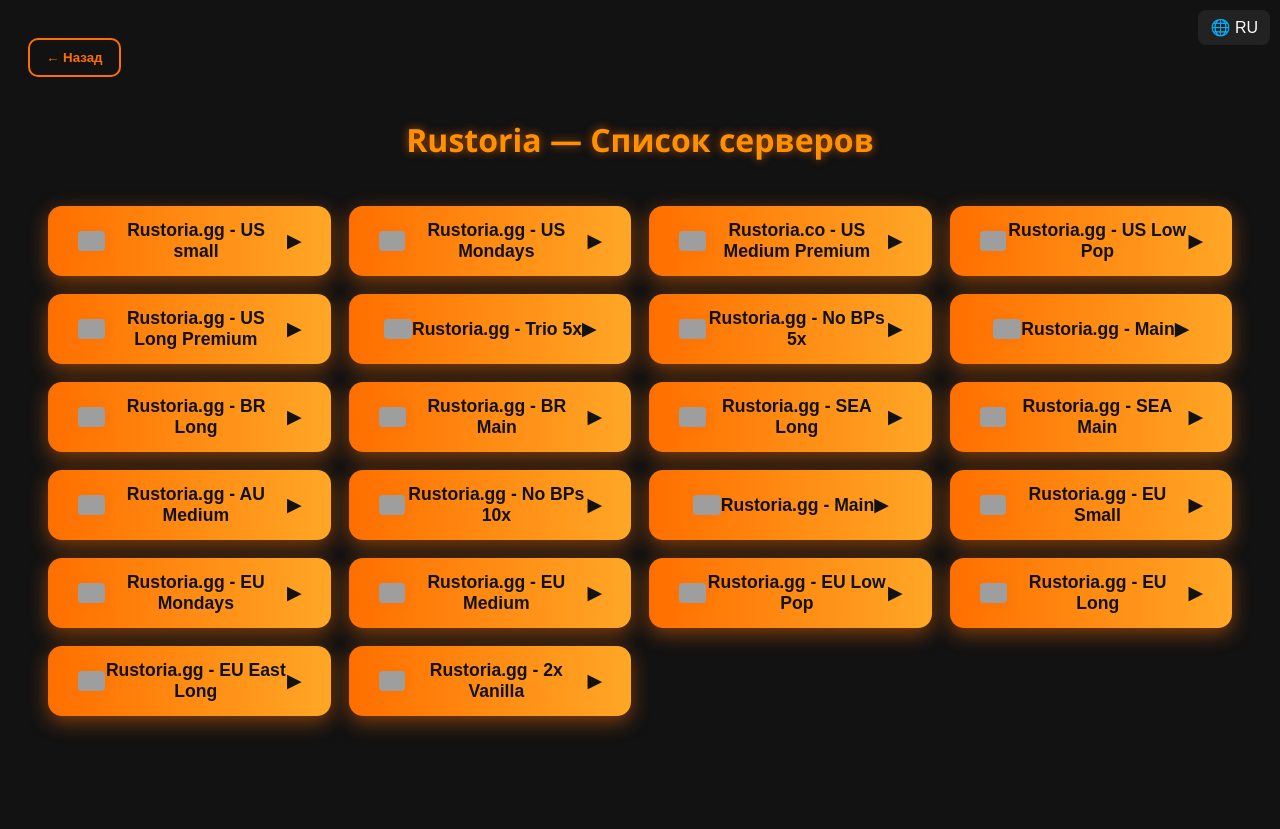
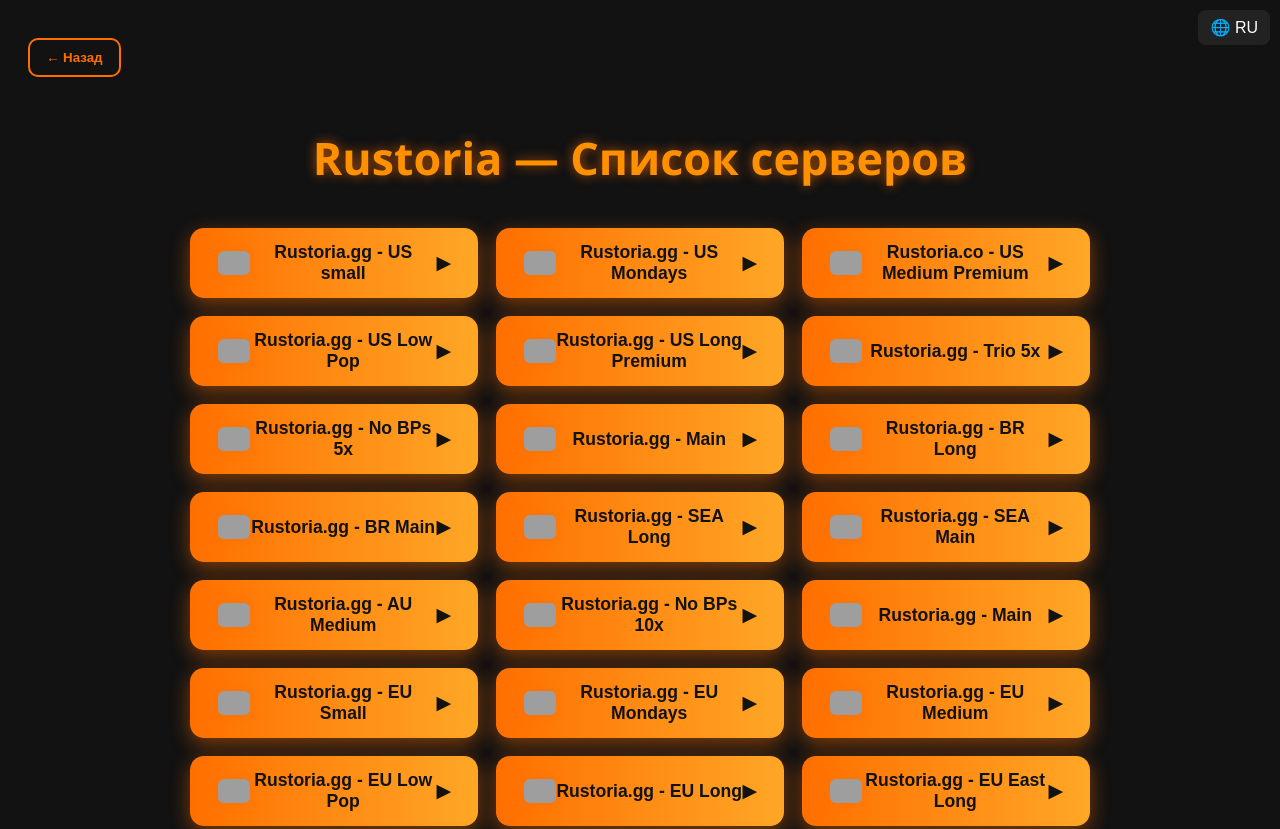
Before and after one commit to N0xt/Rust, a plain HTML site: page rustoria/rustoria.html in a window 1280 px wide. Shown: the top 829 px of the page. Drawn offline with Linux system fonts and the light colour scheme; grey boxes are pictures that could not be loaded.

Commit message:
Update rustoria.css

```diff
--- a/rustoria/rustoria.css
+++ b/rustoria/rustoria.css
@@ -10,15 +10,11 @@ body {
 }
 
 h1 {
-  font-size: 2rem;          /* меньше заголовок */
-  margin-bottom: 25px;      /* отступ снизу тоже уменьшил */
+  font-size: 2.8rem;
+  margin-bottom: 40px;
   color: #ff9100;
-  text-shadow: 0 0 10px #ff6f00aa; /* сделал мягче */
+  text-shadow: 0 0 12px #ff6f00aa;
 }
-
-
-
-
 
 .back-btn {
   align-self: flex-start;
@@ -45,12 +41,10 @@ h1 {
   grid-template-columns: repeat(auto-fit, minmax(250px, 1fr));
   gap: 18px;
   width: 100%;
-  max-width: none; /* убрали ограничение ширины */
-  padding: 20px;
-  box-sizing: border-box;
+  max-width: 900px;
 }
 
-/* Спиннер для модального окна */
+/* Спиннер */
 .spinner {
   border: 4px solid #3333;
   border-top: 4px solid #ff6f00;
@@ -69,15 +63,15 @@ h1 {
   background: linear-gradient(90deg, #ff6f00, #ffa726);
   border: none;
   border-radius: 14px;
-  padding: 22px 30px;         /* 👉 управляет высотой и шириной */
-  font-size: 1.1rem;          /* вернул чуть крупнее */
+  padding: 20px 28px;
+  font-size: 1.1rem;
   font-weight: 700;
   color: #121212;
   cursor: pointer;
   display: flex;
-  justify-content: center;
+  justify-content: space-between;
   align-items: center;
-  height: 70px;              /* ✅ одинаковая чуть более высокая кнопка */
+  height: 70px; /* одинаковая высота */
   box-shadow: 0 6px 20px #ff6f0077;
   transition: background 0.3s ease, box-shadow 0.4s ease, transform 0.2s ease;
   position: relative;
@@ -85,17 +79,14 @@ h1 {
   user-select: none;
 }
 
-
 .server-btn::after {
   content: '';
   position: absolute;
-  top: -50%;
-  left: -50%;
-  width: 200%;
-  height: 200%;
-  background: radial-gradient(circle, rgba(255,111,0,0.4) 0%, transparent 70%);
+  top: -4px; left: -4px; right: -4px; bottom: -4px;
+  border-radius: 20px;
+  box-shadow: 0 0 20px #ff6f00bb, 0 0 40px #ff6f0099, 0 0 60px #ff6f0077;
   opacity: 0;
-  transition: opacity 0.4s ease;
+  transition: opacity 0.3s ease;
 }
 .server-btn:hover::after, .server-btn:focus::after {
   opacity: 1;
@@ -117,11 +108,11 @@ h1 {
 }
 
 .flag-icon {
-  width: 28px;
-  height: 20px;
-  border-radius: 4px;
+  width: 32px;
+  height: 24px;
+  border-radius: 6px;
   object-fit: cover;
-  box-shadow: 0 0 8px #ff6f00cc;
+  box-shadow: 0 0 8px #ff6f00aa;
 }
 
 /* Модальное окно */
@@ -143,20 +134,22 @@ h1 {
 }
 .modal {
   background: #1e1e1e;
-  border-radius: 20px;
-  padding: 30px 40px;
+  border-radius: 24px;
+  padding: 36px 44px;
   max-width: 550px;
   width: 90%;
-  box-shadow: 0 0 15px #ff6f00cc, 0 0 50px #ff6f0044;
+  box-shadow: 0 0 15px #ff6f00cc, 0 0 50px #ff6f0044, 0 0 80px #ff6f0022;
   color: #ffb347;
   position: relative;
   font-size: 1.1rem;
   line-height: 1.5;
-  transform: scale(0.9);
-  transition: transform 0.3s ease, opacity 0.3s ease;
+  transform: scale(0.95);
+  opacity: 0;
+  transition: all 0.3s ease;
 }
 .modal-overlay.active .modal {
   transform: scale(1);
+  opacity: 1;
 }
 
 .modal h2 {
@@ -182,7 +175,7 @@ h1 {
   position: absolute;
   top: 16px;
   right: 16px;
-  background: #ff6f00;
+  background: linear-gradient(135deg, #ff6f00, #ffa726);
   border: none;
   border-radius: 50%;
   width: 34px;
@@ -192,12 +185,12 @@ h1 {
   color: #121212;
   cursor: pointer;
   font-weight: 700;
-  box-shadow: 0 0 10px #ff6f00aa;
+  box-shadow: 0 0 12px #ff6f00aa, 0 0 24px #ff6f0077;
   transition: background 0.3s ease, transform 0.2s ease;
   user-select: none;
 }
 .modal-close:hover, .modal-close:focus {
-  background: #ffa726;
+  background: #ffb74d;
   outline: none;
   transform: scale(1.1);
 }
@@ -215,7 +208,7 @@ h1 {
   border-radius: 10px;
 }
 
-/* 📱 Адаптив: при ширине ≤ 600px кнопки вниз */
+/* 📱 Адаптив */
 @media (max-width: 600px) {
   .servers-list {
     display: flex;
```
